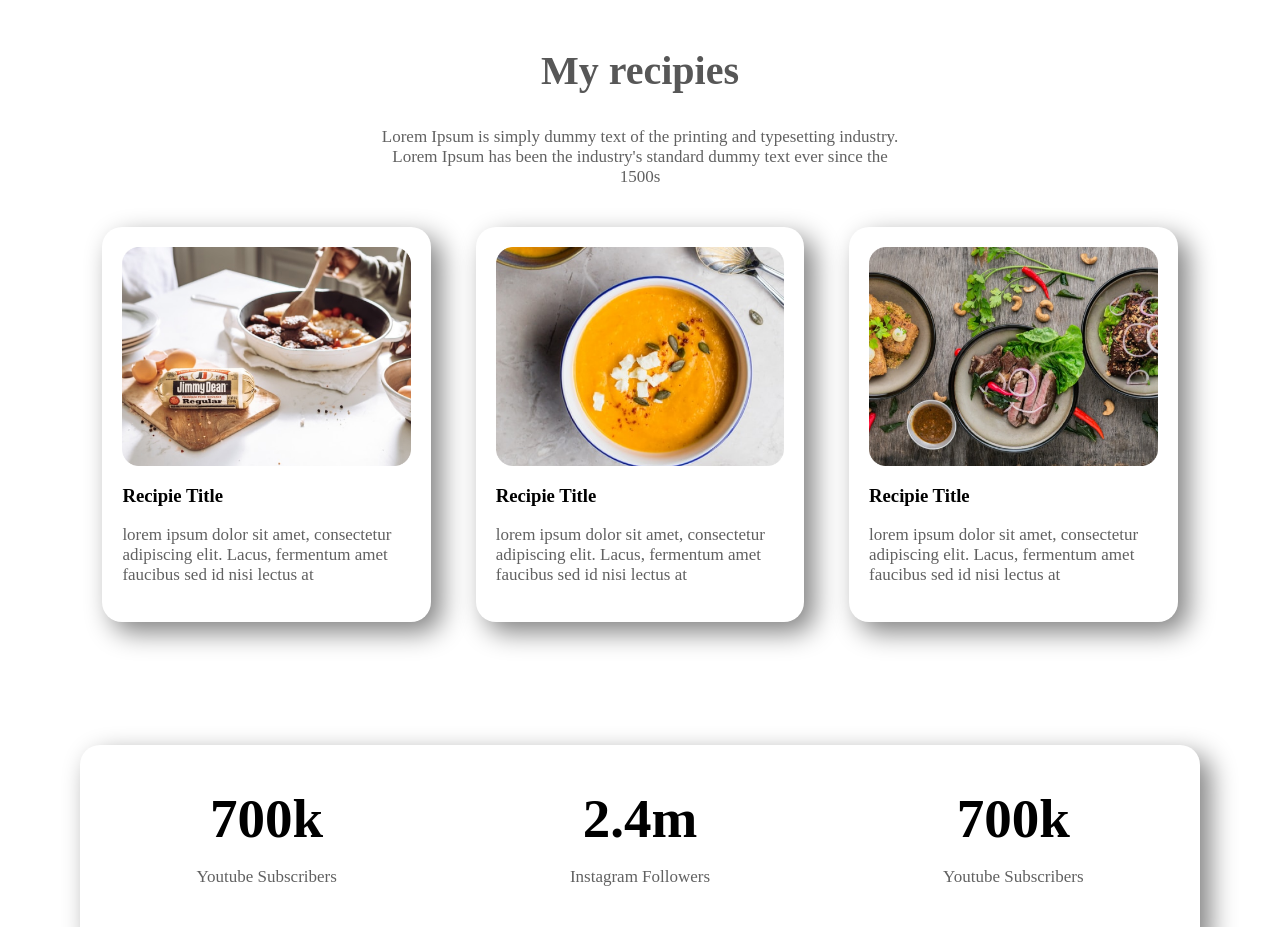
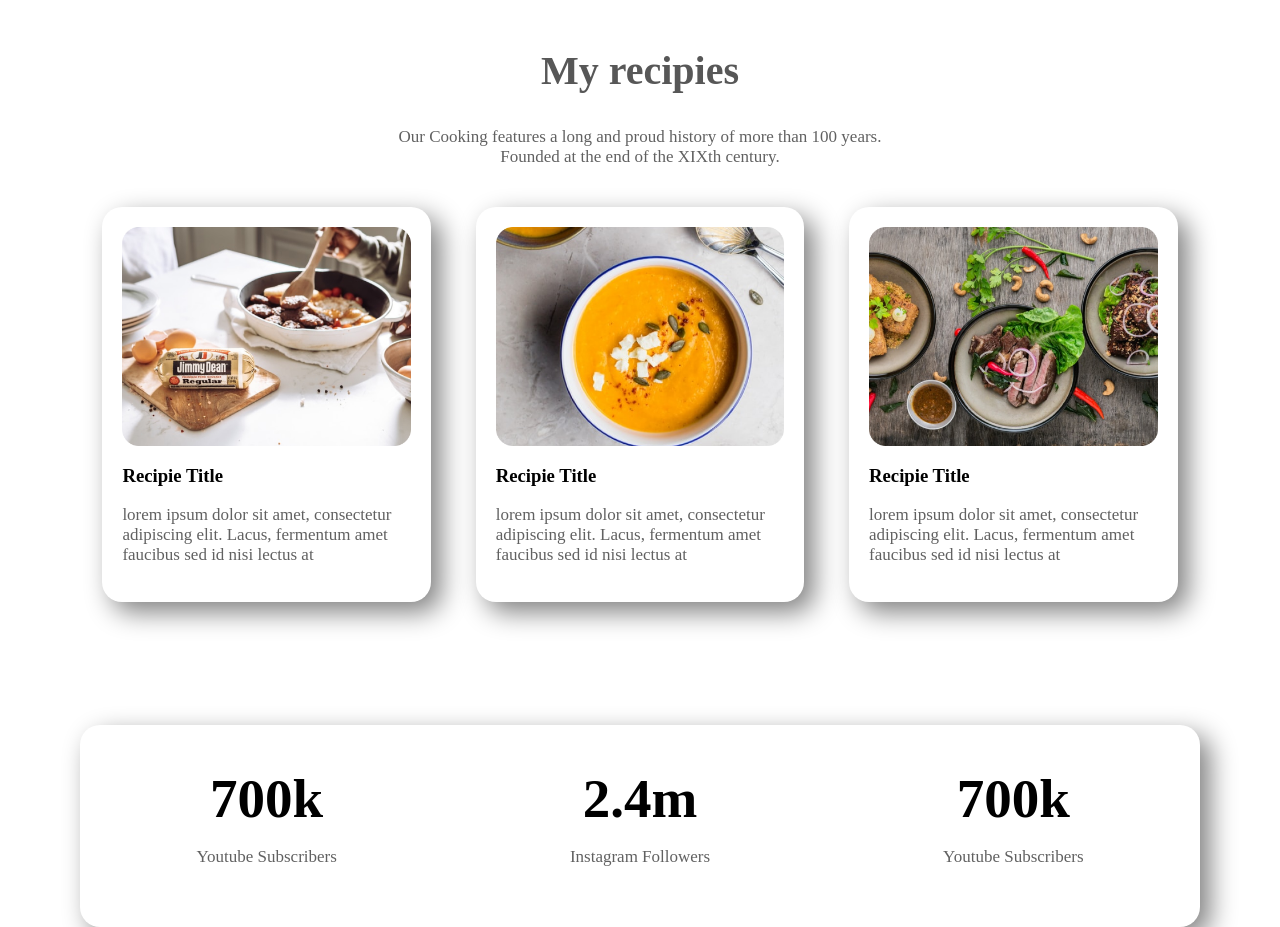
Before and after one commit to tanvir56/my-food-netwrok, a plain HTML site: page index.html in a window 1280 px wide. Shown: the part 1200-2127 px from the top of the page. Drawn offline with Linux system fonts and the light colour scheme; a web font is replaced by a local one.

Commit message:
all thing done

```diff
--- a/index.html
+++ b/index.html
@@ -50,7 +50,7 @@
     <section>
 
         <h2 class="text-center">My recipies</h2>
-        <p class="text-center">Lorem Ipsum is simply dummy text of the printing and typesetting industry.<br> Lorem Ipsum has been the industry's standard dummy text ever since the <br> 1500s</p>
+        <p class="text-center">Our Cooking features a long and proud history of more than 100 years.<br> Founded at the end of the XIXth century.</p>
         <div class="flexible">
 
             <div class="one-third-width box-chaya">
```
